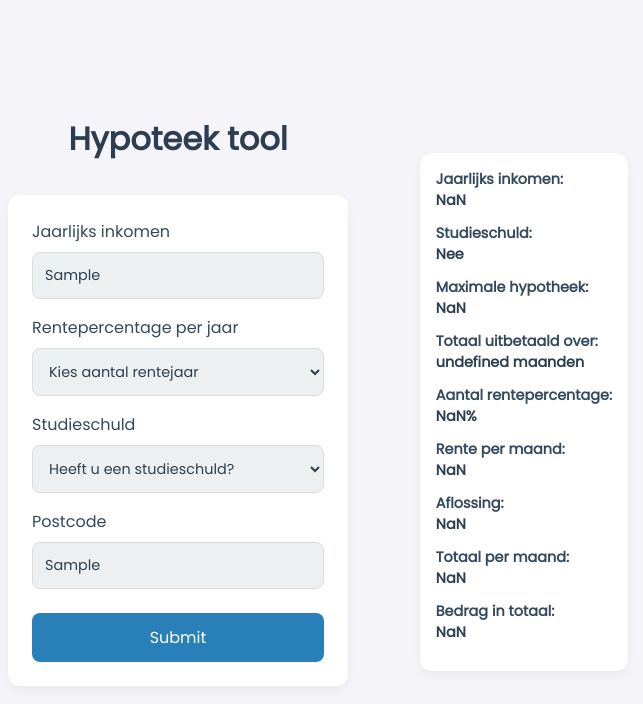
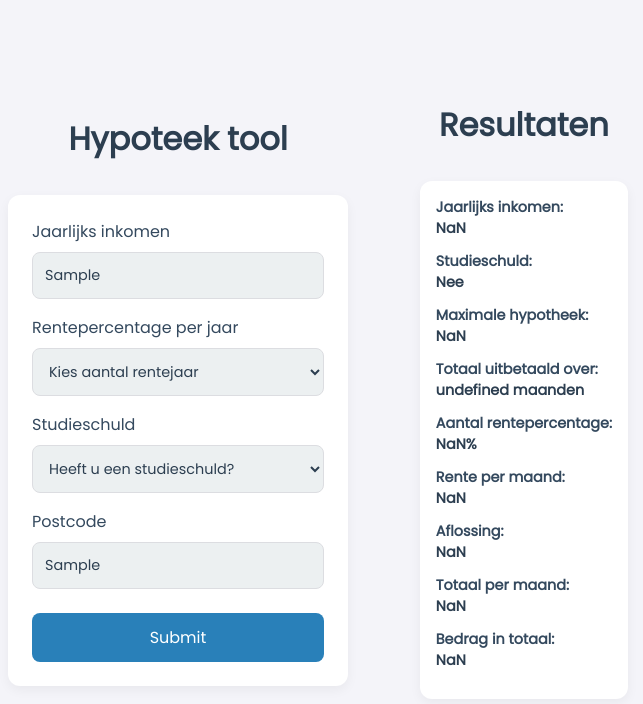
Before and after one commit to NaserJafari/hypoteek-tool-testen, a website: page index.html in a window 1280 px wide. Both pictures are taken after typing "Sample", "Sample" into the empty fields and a click on the button "Submit". Shown: the whole page, without its empty margins (322-965 px from the left). Drawn offline with Linux system fonts and the light colour scheme.

Commit message:
added title for results

```diff
--- a/css/style.css
+++ b/css/style.css
@@ -123,6 +123,14 @@ button:hover {
   margin-bottom: 12px; /* Minder ruimte onder de paragrafen */
 }
 
+.results-title h2 {
+  font-size: 2rem;
+  color: #2c3e50;
+  margin-bottom: 32px;
+  text-align: center;
+  font-weight: 600;
+}
+
 .hidden {
   display: none;
 }
--- a/index.html
+++ b/index.html
@@ -73,6 +73,9 @@
         </div>
       </section>
       <section>
+        <div class="results-title hidden" id="results-title">
+          <h2>Resultaten</h2>
+        </div>
         <div id="results" class="hidden">
           <h2>
             Jaarlijks inkomen:
--- a/js/app.js
+++ b/js/app.js
@@ -94,7 +94,9 @@ const calculation = function (yearlyIncome, renteInput, studieSchuld) {
 
 const showResult = function (result) {
   const results = document.getElementById("results");
+  const resultsTitle = document.getElementById("results-title");
   results.classList.remove("hidden");
+  resultsTitle.classList.remove("hidden");
 
   document.getElementById("result-yearly-income").textContent =
     result.yearlyIncome;
```
